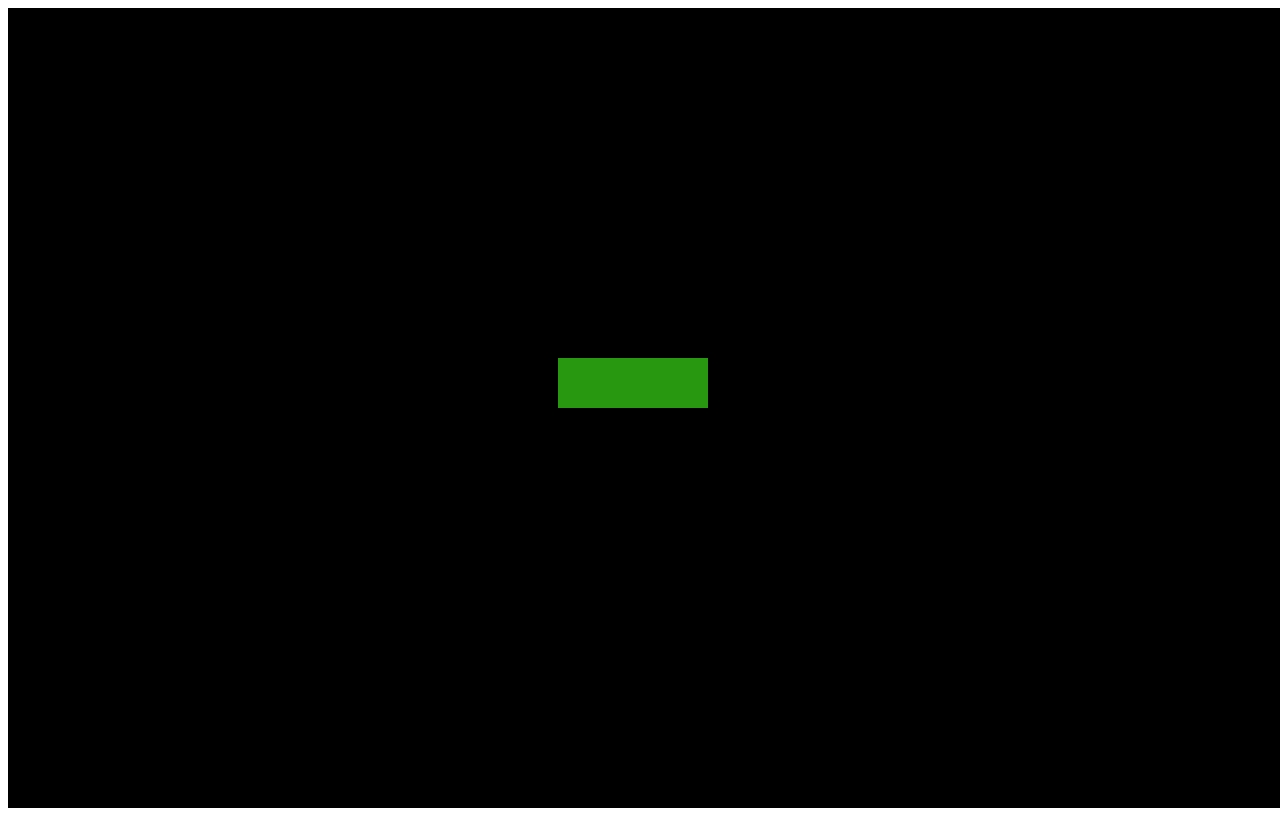
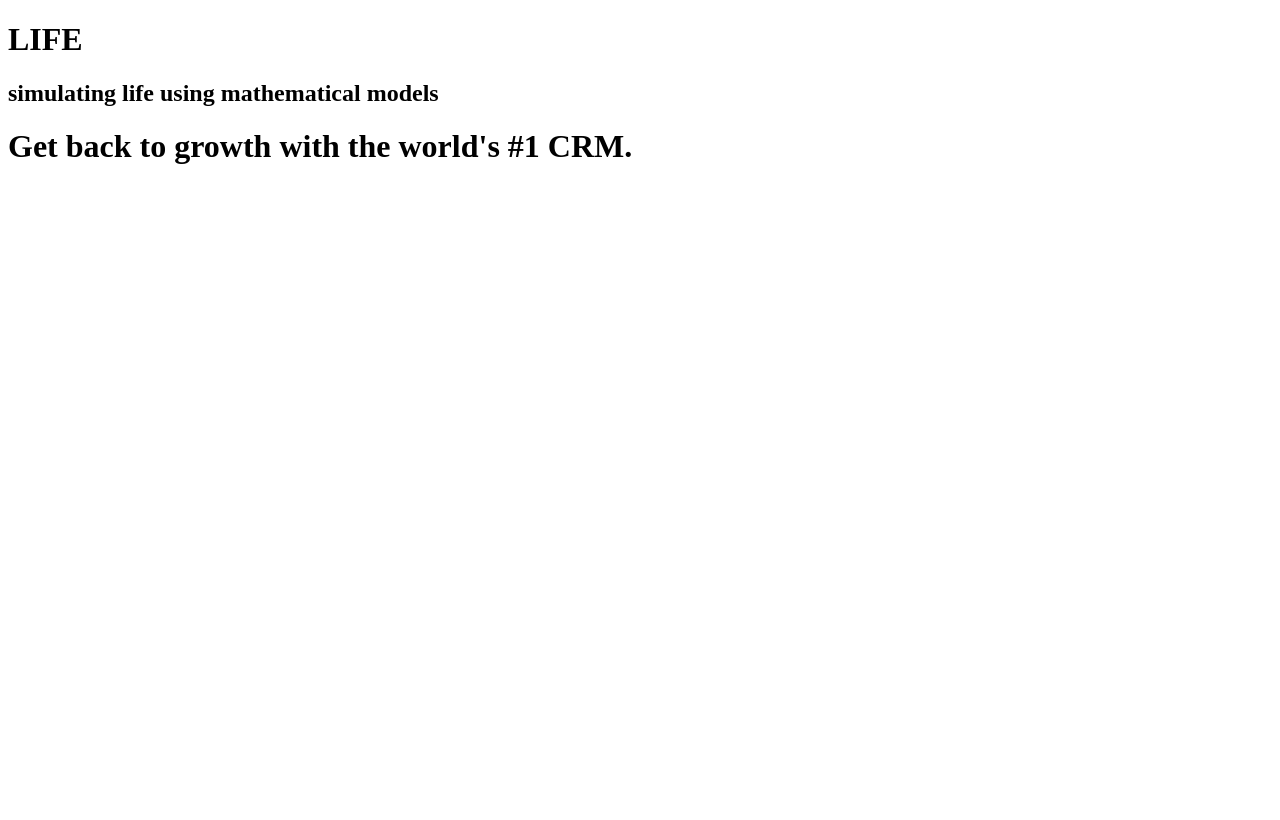
Before and after one commit to hamzazizkhan/life, a plain HTML site: page index.html in a window 1280 px wide. Drawn offline with Linux system fonts and the light colour scheme.

```diff
--- a/conway.js
+++ /dev/null
@@ -1,231 +0,0 @@
-/*
-1 - alive
-0 - dead
-
-Any live cell with fewer than two live neighbours dies, as if by underpopulation. status = 1, <2 alive , status=0
-Any live cell with two or three live neighbours lives on to the next generation. status = 1, >=2 <=3 alive, status = same
-Any live cell with more than three live neighbours dies, as if by overpopulation. status = 1, >=3 alive, status =0
-Any dead cell with exactly three live neighbours becomes a live cell, as if by reproduction. status=0, >=3 alive, status = 1
-
-status = 1, <2 alive , status=0
-status = 1, >=2 <=3 alive, status = same
-status = 1, >=3 alive, status =0
-status=0, >=3 alive, status = 1
-
-
-8 neighborhood
-
-a point can be an object
-properties:
-1) position x,y
-2) status 1,0
-methods:
-1) neighbors()
-*/
-function sleep(ms) {
-    // console.log('sleep');
-    return new Promise(resolve => setTimeout(resolve, ms));
-
-}
-function log(what, ...text){
-    console.log(`logging ${what}`);
-    console.log(text);
-}
-
-function logAD(points, num){
-    if(num===1){
-        console.log('logging alive points');
-        for (pt of points) {
-            if (pt.status === 1) {
-                console.log(pt);
-            }
-        }
-    }else{
-        console.log('logging dead points');
-        for (pt of points) {
-            if (pt.status === 0) {
-                console.log(pt);
-            }
-        }
-    }
-
-}
-
-const canv = document.querySelector('.plot');
-const ctx = canv.getContext('2d');
-
-const width = (canv.width=window.innerWidth);
-const height = (canv.height=window.innerHeight);
-const size = 50;
-const scaledWidth =Math.floor(width/size);
-const scaledHeight = Math.floor(height/size);
-
-const directions = [
-    [0, 1], [0, -1], [1, 0], [-1, 0],
-    [-1, -1], [1, -1], [-1, 1], [1, 1]]  // up, down, right, left, bottom left, bottom right, top left, top right
-
-const gridDimensions = {
-    x: scaledWidth - 1,
-    y: scaledHeight - 1,
-};
-gridDimensions.centroidx = Math.floor(gridDimensions.x / 2);
-gridDimensions.centroidy = Math.floor(gridDimensions.y / 2);
-
-let points = [];
-
-ctx.scale(size, size);
-
-// populate
-let id = 0;
-for(let i=0; i<gridDimensions.x; i++){
-    for (let j = 0; j < gridDimensions.y; j++){
-        let point = new Point(i,j,id);
-        // log('point', point);
-        points.push(point);
-        id++;
-    }
-}
-const centroidptIndex = findCentroidPoint();
-// gives you the index of the matching point in points list
-function findIndex(x,y){
-    for (ptID in points){
-        const x1 = points[ptID].point[0];
-        const y1 = points[ptID].point[1];
-        if (x1===x && y1===y){
-            return ptID;
-        }
-    }
-    return null;
-}
-
-const adjMatDim = points.length;
-const adjMat = [];
-
-for (pt of points){
-    newPoints = []
-    for (d of directions) {
-        const newPoint = [pt.point[0] + d[0], pt.point[1] + d[1]];
-
-        // checking dimensions
-        if (newPoint[0] > gridDimensions.x || newPoint[1] > gridDimensions.y){
-            continue
-        } else if (newPoint[0] < 0 || newPoint[1]<0){
-            continue
-        }
-
-        const match = findIndex(newPoint[0], newPoint[1]);
-        if (match!==null){
-            pt.neighs.push(match);
-        }
-
-    }
-
-}
-
-log('points', points);
-
-
-function Point(x,y, id){
-    this.x = x;
-    this.y = y;
-    this.status = 0;
-    this.id = id;
-    this.neighs = [];
-    this.color = "rgba(59, 224, 26, 0.68)";
-    this.point = [x, y];
-
-    this.draw = function(){
-        if(this.status===1){
-            ctx.fillStyle = this.color;
-            ctx.fillRect(x, y, 1, 1);
-            ctx.fill();
-            // log('pt',pt);
-        }
-    }
-    // number of living cells around cell in 8 neighborhood
-    this.lives = function() {
-        let live = 0;
-        for (neigh of this.neighs){
-            curr = points[neigh];
-            // log('this', this);
-            if (curr.status===1){
-                live++;
-            }
-        }
-        return live;
-    }
-    // changes status f cell in nieghborhood
-    this.changeStatus = function(){
-        let live = this.lives();
-        // log('live', live, this.x, this.y);
-
-        if (this.status===1){
-            if (live<2){
-                const status = 0;
-                return status;
-            }
-            else if (live>=2 && live<=3){
-                return 1;
-            }
-            else if (live>=3){
-                const status = 0;
-                return status;
-            }
-            }else{
-            if (live>=3){
-                const status = 1;
-                return status;
-            }
-        }
-    }
-    // status = 1, < 2 alive, status = 0
-    // status = 1, >= 2 <= 3 alive, status = same
-    // status = 1, >= 3 alive, status = 0
-    // status = 0, >= 3 alive, status = 1
-}
-
-
-// initial config - blinker
-function blinker(){
-    log('centroidptIndex', centroidptIndex);
-    points[centroidptIndex-1].status = 1;
-    points[centroidptIndex].status = 1;
-    points[centroidptIndex+1].status = 1;
-}
-
-
-function findCentroidPoint(){
-    for (let pt =0;pt<  points.length; pt++){
-        if (points[pt].x===gridDimensions.centroidx && points[pt].y===gridDimensions.centroidy){
-            return pt;
-        }
-    }
-
-}
-
-// plot animation, change status
-
-async function execute(initialConfig){
-    if (initialConfig===0){
-        blinker();
-    }
-
-    var points2 = [];
-    const end = 10;
-    for (let i = 0; i < end; i++) {
-        ctx.fillStyle = "rgb(0, 0, 0)";
-        ctx.fillRect(0, 0, width, height);
-        for (let pt = 0; pt < points.length; pt++) {
-            // need two sets of points
-            points[pt].draw();
-            let statusChange = points[pt].changeStatus();
-            points2[pt] = { ...points[pt]};
-            points2[pt].status = statusChange;
-        }
-        points = points2;
-        var points2 = [];
-        const hello = await sleep(1000);
-    }
-}
-
-execute(0);
--- a/index.html
+++ b/index.html
@@ -3,17 +3,17 @@
 
 <head>
     <meta charset="utf-8">
-    <meta name="viewport" content="width=device-width, initial-scale=1.0">
-    <title>conways game of life</title>
-    <script src="conway.js" defer></script>
-    <link href="index.css" rel="stylesheet">
+    <title> LIFE </title>
+    <script src="./lifeHomepage/life.js" defer></script>
+    <link src="./lifeHomepage/life.css" rel="stylesheet">
 </head>
 
 <body>
-    <canvas class="plot">
-        <p>This is a view of conways game of life</p>
-    </canvas>
-
+    <h1 class="mb-4 text-4xl font-extrabold leading-none tracking-tight text-gray-900 md:text-5xl lg:text-6xl dark:text-white"> LIFE </h1>
+    <h2> simulating life using mathematical models </h2>
+    <h1
+        class="mb-4 text-4xl font-extrabold leading-none tracking-tight text-gray-900 md:text-5xl lg:text-6xl dark:text-white">
+        Get back to growth with <span class="text-blue-600 dark:text-blue-500">the world's #1</span> CRM.</h1>
 
 </body>
 
--- a/life.js
+++ /dev/null
@@ -1 +0,0 @@
-//main file
```
Also changed, not shown: package.json (deleted, +0 -12 lines), parsingConfigs.js (deleted, +0 -21 lines), index.css (deleted).
